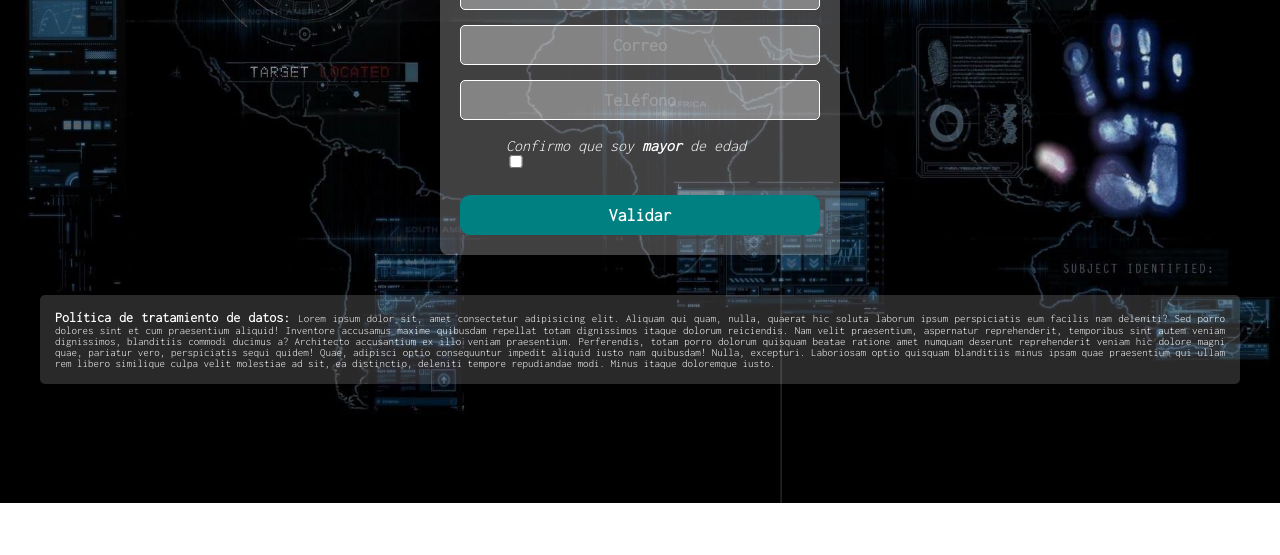
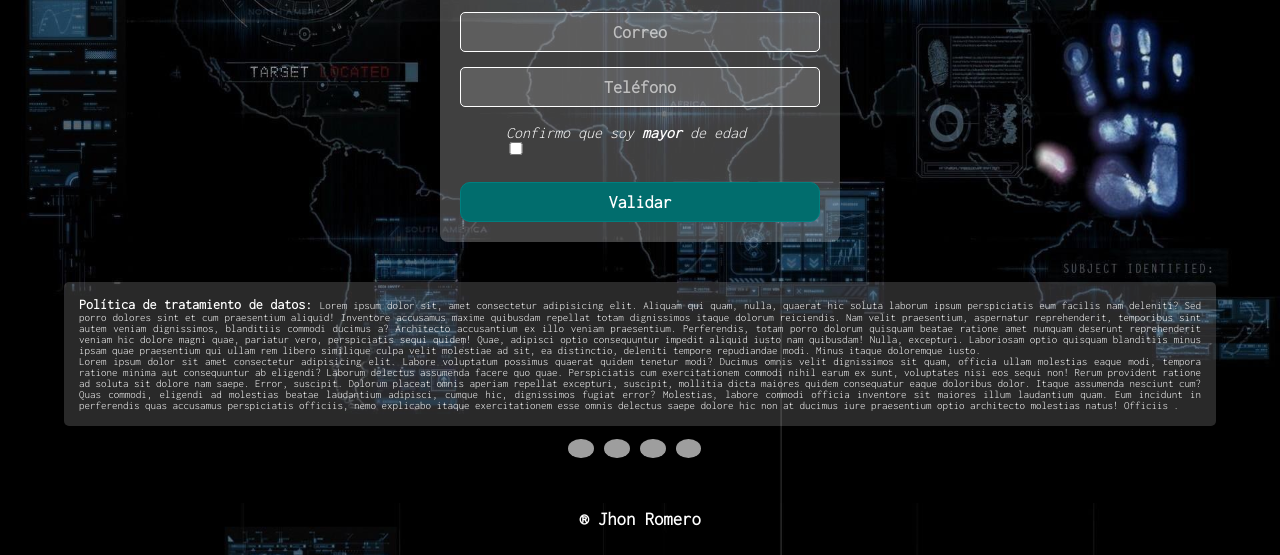
Before and after one commit to jhon2520/Primera-Pagina-Curso, a plain HTML site: page pages/index.html in a window 1280 px wide. Shown: the part 297-852 px from the top of the page. Before the commit the page ends 800 px from the top, so only its background shows below. Drawn offline with Linux system fonts and the light colour scheme; grey boxes are pictures that could not be loaded; a web font is replaced by a local one.

Commit message:
Página inicio que se presentó en clase

```diff
--- a/css/indexEstilo.css
+++ b/css/indexEstilo.css
@@ -3,11 +3,22 @@
     padding: 0;
     color: white;
     font-family: 'Inconsolata', monospace;
+    box-sizing: border-box;
 }
 
 ::placeholder{
-    color: rgba(255, 255, 255, 0.2);
+    color: rgba(255, 255, 255, 0.6);
 }
+
+.imagenSuperior{
+    width: 100%;
+    position: fixed;
+    z-index: -1;
+    left: 0;
+    top: 0;
+
+}
+
 
 body{
     background-image: url(/src/assets/loginImg.jpg);
@@ -20,7 +31,7 @@ body{
     background: rgba(255, 255, 255, 0.25);
     width: 400px;
     margin: auto;
-    margin-top: 16%;
+    margin-top: 15%;
     padding: 5px 20px;
     box-sizing: border-box;
     border-radius: 8px;
@@ -45,15 +56,18 @@ input{
     text-align: center;
     border-radius: 5px;
     border:  1px solid white;
-    background: rgba(255, 255, 255, 0.35);
+    background: rgba(255, 255, 255, 0.15);
 }
 
 #btnValidar{
+
     margin-top: 10px;
-    background: teal;
+    background: rgb(1, 109, 109);
     border: 1px solid teal;
     color: white;
     border-radius: 10px;
+    box-shadow: inset 0 0 0 0 #f9e506;
+    transition: ease-out 0.3s;
 }
 
 label{
@@ -66,7 +80,7 @@ label{
 
     width: 20px;
     border: none;
-    background-color: teal;
+
 }
 
 .confirmarEdad{
@@ -78,8 +92,9 @@ label{
     background: rgba(255, 255, 255, 0.16);
     padding: 15px 15px;
     border-radius: 5px;
-    width: 1200px;
+    width: 90%;
     margin: auto;
+    margin-bottom: 1%;
     text-align: justify;
     font-size: 11px;
     box-sizing: border-box;
@@ -110,12 +125,42 @@ label{
     right: 0;
     bottom: 28px;
 }
+.social{
+
+    width: 40%;
+    margin: auto;
+    display: flex;
+    justify-content: center;
+
+}
+
+.social img{
+    width: 5%;
+    margin-right: 2%;
+    margin-bottom: 10%;
+    border-radius: 50%;
+}
+
+.registro{
+    display: flex;
+    justify-content: center;
+    margin-bottom: 2%;
+}
 
 
 /* Eventos */
 
+.registro:hover{
+    font-size: 17px;
+}
+
+.social img:hover{
+    box-shadow: 1px 1px 15px 3px;
+}
+
 #btnValidar:hover{
     cursor: pointer;
+    box-shadow: inset 370px 0 0 0 grey;
     background: rgba(0, 0, 0, 0.5);
     color: rgb(100, 225, 225);
     border: 1px solid white;
--- a/pages/index.html
+++ b/pages/index.html
@@ -1,24 +1,33 @@
 <!DOCTYPE html>
 <html lang="en">
+
 <head>
     <meta charset="UTF-8">
     <meta http-equiv="X-UA-Compatible" content="IE=edge">
     <meta name="viewport" content="width=device-width, initial-scale=1.0">
-    <link href="https://fonts.googleapis.com/css2?family=Inconsolata:wght@300&family=Palette+Mosaic&display=swap" rel="stylesheet">
+    <link href="https://fonts.googleapis.com/css2?family=Inconsolata:wght@300&family=Palette+Mosaic&display=swap"
+        rel="stylesheet">
+
     <link rel="stylesheet" href="/css/indexEstilo.css">
     <title>Login Form</title>
 </head>
+
 <body>
+
+        <header>
+    <div class="imagenSuperior" style="height: 180px; overflow: hidden;" ><svg viewBox="0 0 500 150" preserveAspectRatio="none" style="height: 100%; width: 100%;"><path d="M0.00,49.98 C208.52,281.73 270.59,-64.63 516.08,112.00 L500.00,0.00 L0.00,0.00 Z" style="stroke: none; fill: rgba(61, 207, 240, 0.35);"></path></svg></div>
+        </header>
+
     <form action="" class="loginForm">
         <h1>Login</h1>
-        <input type="text" placeholder="Nombre">
-        <input type="text" placeholder="Correo">
-        <input type="text" placeholder="Teléfono">
+        <input type="text" placeholder="Nombre" required title="Ingrese su nombre">
+        <input type="text" placeholder="Correo" required title="Ingrese su correo">
+        <input type="text" placeholder="Teléfono" required title="Ingrese su teléfono sin espacios">
         <div class="confirmarEdad">
             <label for="edad">Confirmo que soy <strong> mayor</strong> de edad</label>
             <input type="checkbox" name="edad" id="checkEdad">
         </div>
-        <input type="button" value="Validar" id="btnValidar">
+        <input type="submit" value="Validar" id="btnValidar">
     </form>
 
     <div class="data">
@@ -30,15 +39,40 @@
                         <span class="tooltipBox">Ir a políticas de datos</span>
                     </strong>
                 </a>
+                Lorem ipsum dolor sit, amet consectetur adipisicing elit. Aliquam qui quam, nulla, quaerat hic soluta
+                laborum ipsum perspiciatis eum facilis nam deleniti? Sed porro dolores sint et cum praesentium aliquid!
+                Inventore accusamus maxime quibusdam repellat totam dignissimos itaque dolorum reiciendis. Nam velit
+                praesentium, aspernatur reprehenderit, temporibus sint autem veniam dignissimos, blanditiis commodi
+                ducimus a? Architecto accusantium ex illo veniam praesentium.
+                Perferendis, totam porro dolorum quisquam beatae ratione amet numquam deserunt reprehenderit veniam hic
+                dolore magni quae, pariatur vero, perspiciatis sequi quidem! Quae, adipisci optio consequuntur impedit
+                aliquid iusto nam quibusdam!
+                Nulla, excepturi. Laboriosam optio quisquam blanditiis minus ipsam quae praesentium qui ullam rem libero
+                similique culpa velit molestiae ad sit, ea distinctio, deleniti tempore repudiandae modi. Minus itaque
+                doloremque iusto.
+            </p>
+            <p>Lorem ipsum dolor sit amet consectetur adipisicing elit. Labore voluptatum possimus quaerat quidem tenetur modi? Ducimus omnis velit dignissimos sit quam, officia ullam molestias eaque modi, tempora ratione minima aut consequuntur ab eligendi? Laborum delectus assumenda facere quo quae. Perspiciatis cum exercitationem commodi nihil earum ex sunt, voluptates nisi eos sequi non! Rerum provident ratione ad soluta sit dolore nam saepe. Error, suscipit. Dolorum placeat omnis aperiam repellat excepturi, suscipit, mollitia dicta maiores quidem consequatur eaque doloribus dolor. Itaque assumenda nesciunt cum? Quas commodi, eligendi ad molestias beatae laudantium adipisci, cumque hic, dignissimos fugiat error? Molestias, labore commodi officia inventore sit maiores illum laudantium quam. Eum incidunt in perferendis quas accusamus perspiciatis officiis, nemo explicabo itaque exercitationem esse omnis delectus saepe dolore hic non at ducimus iure praesentium optio architecto molestias natus! Officiis .</p>
+        </article>
+
+    </div>
+
+    <footer>
+        <div class="social">
+            <img src="https://image.flaticon.com/icons/png/512/1384/1384053.png" alt="">
+            <img src="https://image.flaticon.com/icons/png/512/733/733585.png" alt="">
+            <img src="https://image.flaticon.com/icons/png/512/2111/2111463.png" alt="">
+            <img src="https://image.flaticon.com/icons/png/512/145/145812.png" alt="">
+        </div>
+    </footer>
+
+    <div class="registro">
+        <h3>&reg; Jhon Romero</h3>
+    </div>
+
+    <!-- TODO: Crear un footer con algunos logos y enlaces  -->
 
 
-    Lorem ipsum dolor sit, amet consectetur adipisicing elit. Aliquam qui quam, nulla, quaerat hic soluta laborum ipsum perspiciatis eum facilis nam deleniti? Sed porro dolores sint et cum praesentium aliquid!
-    Inventore accusamus maxime quibusdam repellat totam dignissimos itaque dolorum reiciendis. Nam velit praesentium, aspernatur reprehenderit, temporibus sint autem veniam dignissimos, blanditiis commodi ducimus a? Architecto accusantium ex illo veniam praesentium.
-    Perferendis, totam porro dolorum quisquam beatae ratione amet numquam deserunt reprehenderit veniam hic dolore magni quae, pariatur vero, perspiciatis sequi quidem! Quae, adipisci optio consequuntur impedit aliquid iusto nam quibusdam!
-    Nulla, excepturi. Laboriosam optio quisquam blanditiis minus ipsam quae praesentium qui ullam rem libero similique culpa velit molestiae ad sit, ea distinctio, deleniti tempore repudiandae modi. Minus itaque doloremque iusto.
-    </p>
-    </article>
-    </div>
 
 </body>
+
 </html>
```
Lines whose indentation alone changed are shown as unchanged.
